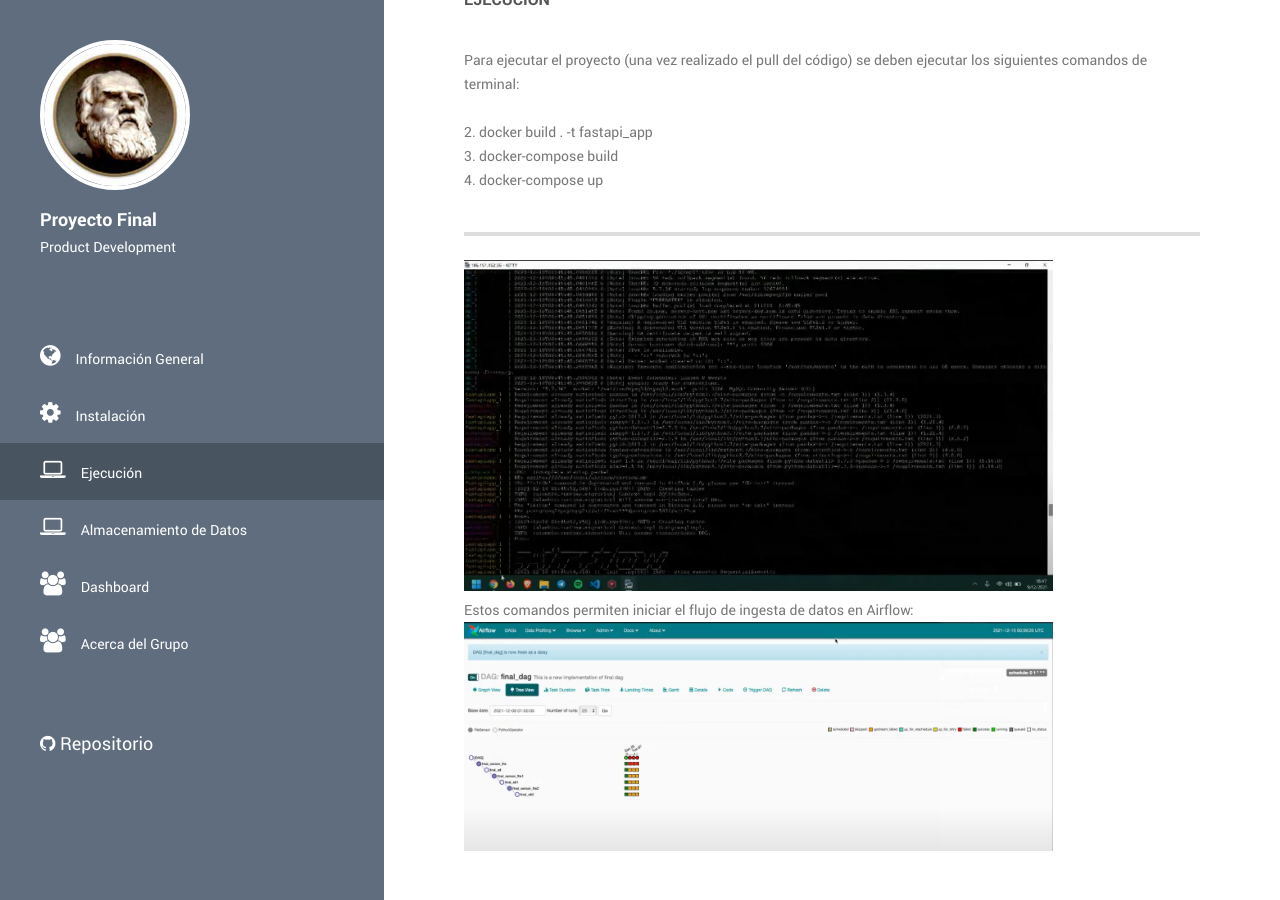
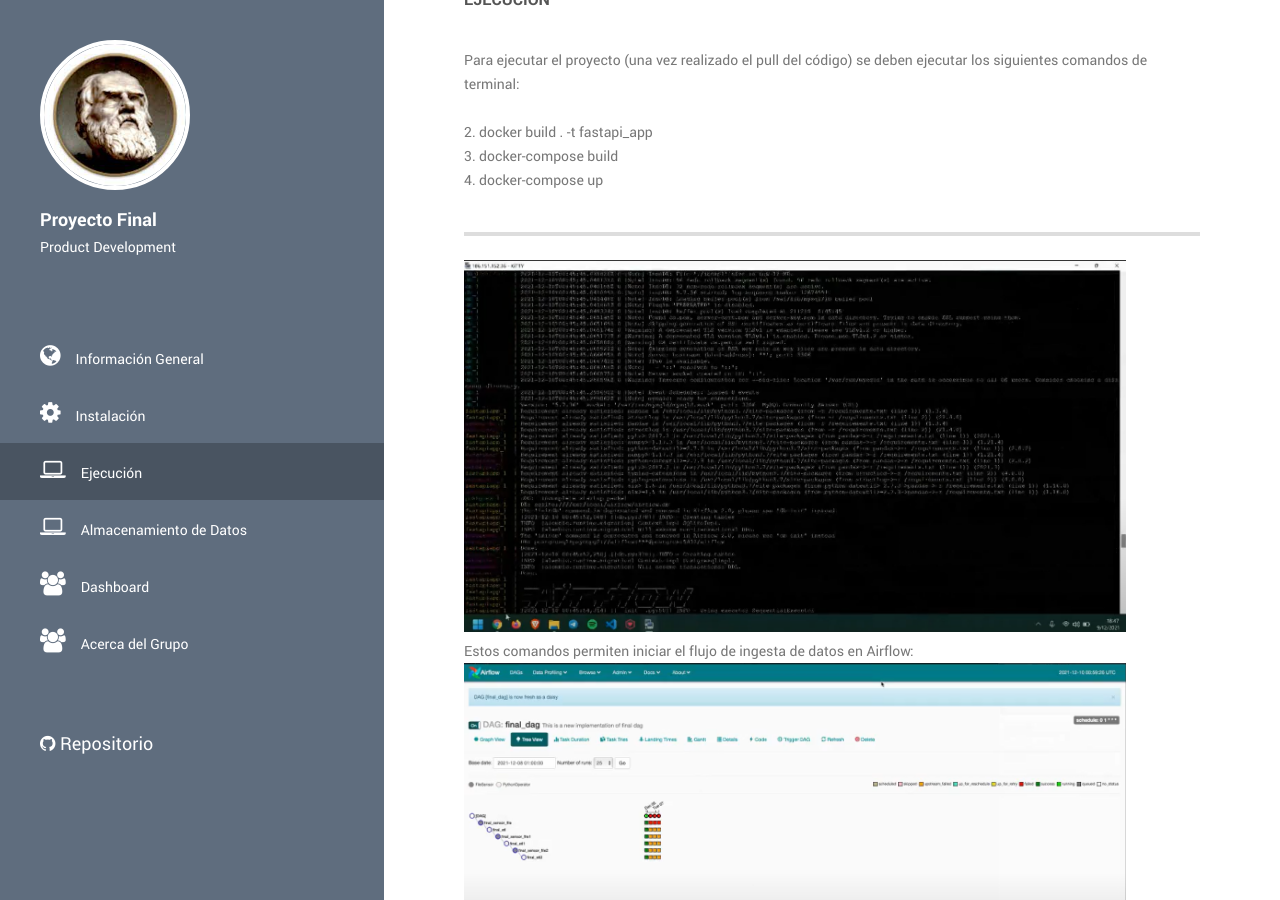
Before and after one commit to sergiopalmat/Product-Development, a Jekyll site: the page index.html, which Jekyll copies as it is, in a window 1280 px wide and 900 px high, scrolled down 1253 px. Built offline with Jekyll 4.4.1, drawn with Linux system fonts in a browser that asks for light colours.

Commit message:
Update index.html

```diff
--- a/index.html
+++ b/index.html
@@ -129,13 +129,14 @@
                             <hr>
 							<br>
                             <div>
-                                <img src="img/8.png" width="80%" height="80%" alt="terminal">
+                                <img src="img/8.png" width="90%" height="90%" alt="terminal">
                             </div>
 							<p>Estos comandos permiten iniciar el flujo de ingesta de datos en Airflow:</p>
                             <div>
-                                <img src="img/DAGs.png"width="80%" height="80%" alt="DAGS">
+                                <img src="img/DAGs.png"width="90%" height="90%" alt="DAGS">
                             </div>
                         </div>
+						<hr>
 					</div>
                     </div> <!-- #Ejecución -->
 
@@ -153,8 +154,8 @@
 								<li>- CASES_CV19: Información de todos los tipos de casos por fecha, país y coordenadas.</li>
 							</ul>
                             <hr>
+							<p>Cada una de estas tablas está asociada a un endpoint en fastAPI que permite consumir los datos hacia el tablero.</p>
                         </div>
-						<p>Cada una de estas tablas está asociada a un endpoint en fastAPI que permite consumir los datos hacia el tablero.</p>
                     </div> <!-- #Almacenamiento -->
                     </div>
 
@@ -183,7 +184,7 @@
                                 <!-- <img src="img/2.jpg" alt="instalacion">	 -->
 							<!-- </div> -->
                             <div>
-                                <img src="img/2.jpg" alt="instalacion">
+                                <img src="img/2.jpg" width="95%" height="95%" alt="instalacion">
 							</div>
                         </div>
                     </div>
```
